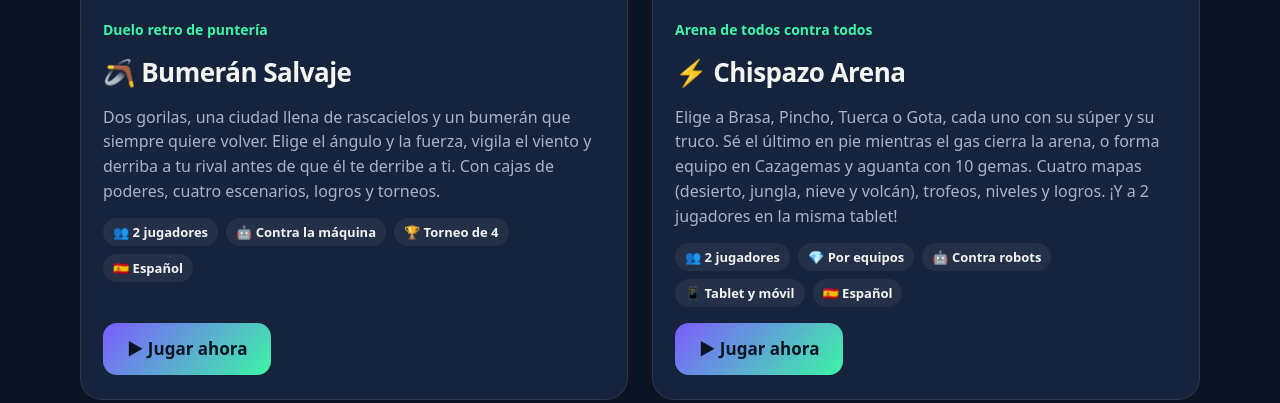
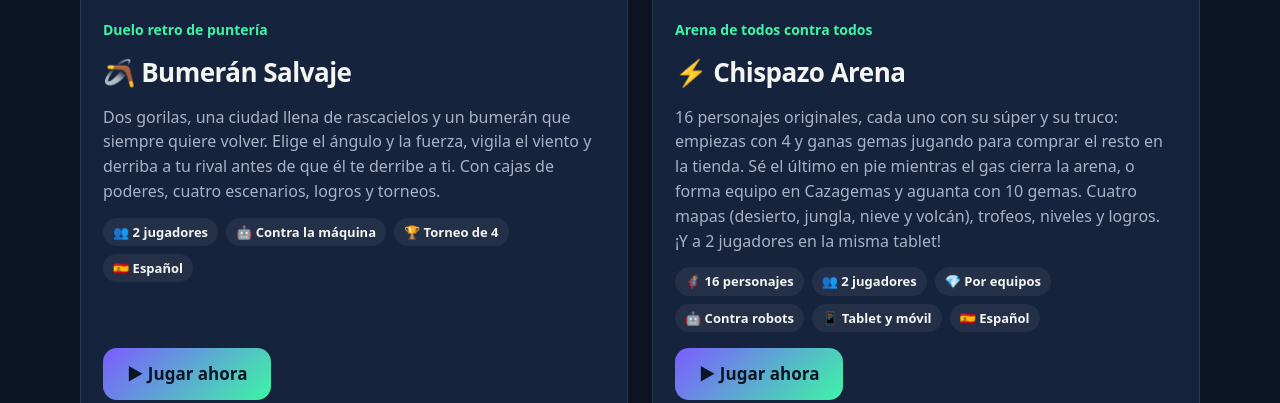
Before and after one commit to granadosalasdavid-jpg/linkneox, a plain HTML site: page gaming/index.html in a window 1280 px wide. Shown: the part 1328-1731 px from the top of the page. Drawn offline with Linux system fonts and the light colour scheme.

Commit message:
Chispazo Arena: 16 personajes y tienda de gemas

```diff
--- a/gaming/index.html
+++ b/gaming/index.html
@@ -160,9 +160,9 @@
         <div class="body">
           <span class="kind">Arena de todos contra todos</span>
           <h2>⚡ Chispazo Arena</h2>
-          <p>Elige a Brasa, Pincho, Tuerca o Gota, cada uno con su súper y su truco. Sé el último en pie mientras el gas cierra la arena, o forma equipo en Cazagemas y aguanta con 10 gemas. Cuatro mapas (desierto, jungla, nieve y volcán), trofeos, niveles y logros. ¡Y a 2 jugadores en la misma tablet!</p>
+          <p>16 personajes originales, cada uno con su súper y su truco: empiezas con 4 y ganas gemas jugando para comprar el resto en la tienda. Sé el último en pie mientras el gas cierra la arena, o forma equipo en Cazagemas y aguanta con 10 gemas. Cuatro mapas (desierto, jungla, nieve y volcán), trofeos, niveles y logros. ¡Y a 2 jugadores en la misma tablet!</p>
           <ul class="chips">
-            <li>👥 2 jugadores</li><li>💎 Por equipos</li><li>🤖 Contra robots</li><li>📱 Tablet y móvil</li><li>🇪🇸 Español</li>
+            <li>🦸 16 personajes</li><li>👥 2 jugadores</li><li>💎 Por equipos</li><li>🤖 Contra robots</li><li>📱 Tablet y móvil</li><li>🇪🇸 Español</li>
           </ul>
           <a class="play" href="chispazo-arena/">▶ Jugar ahora</a>
         </div>
```
